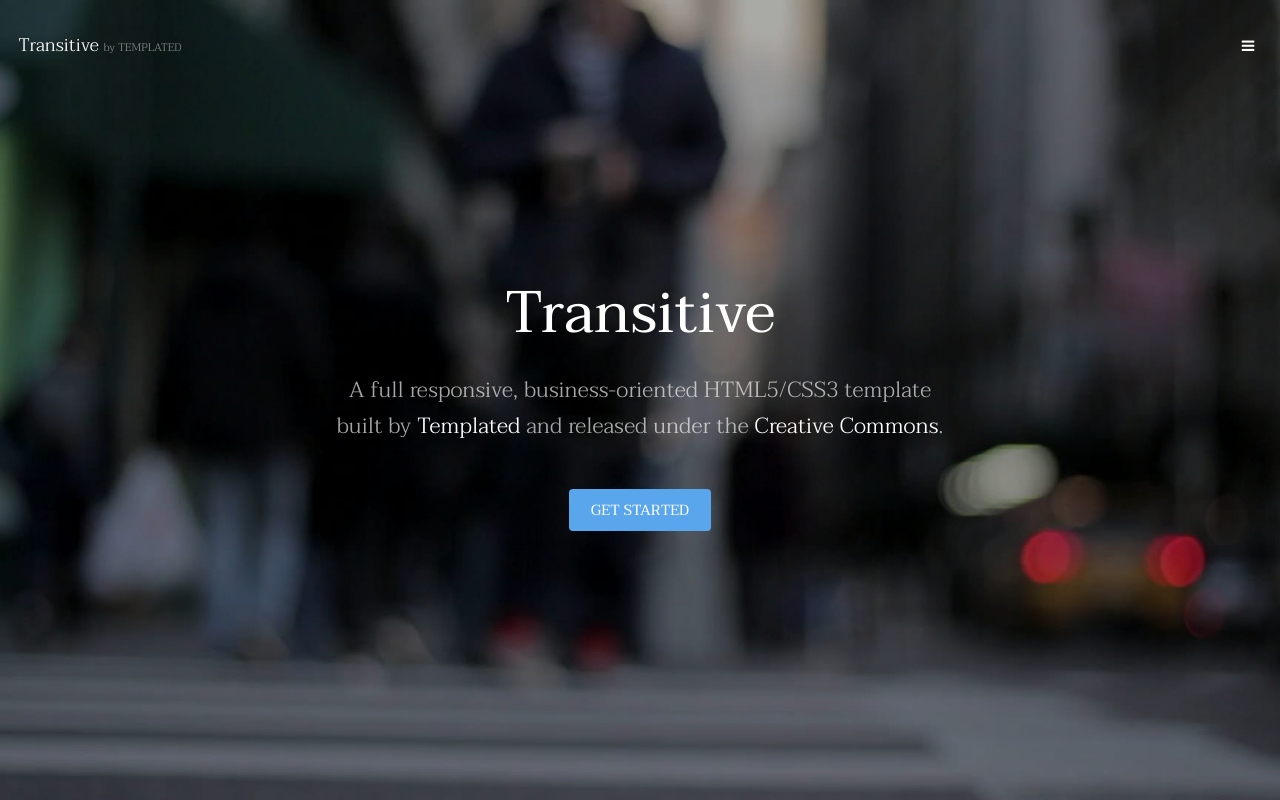
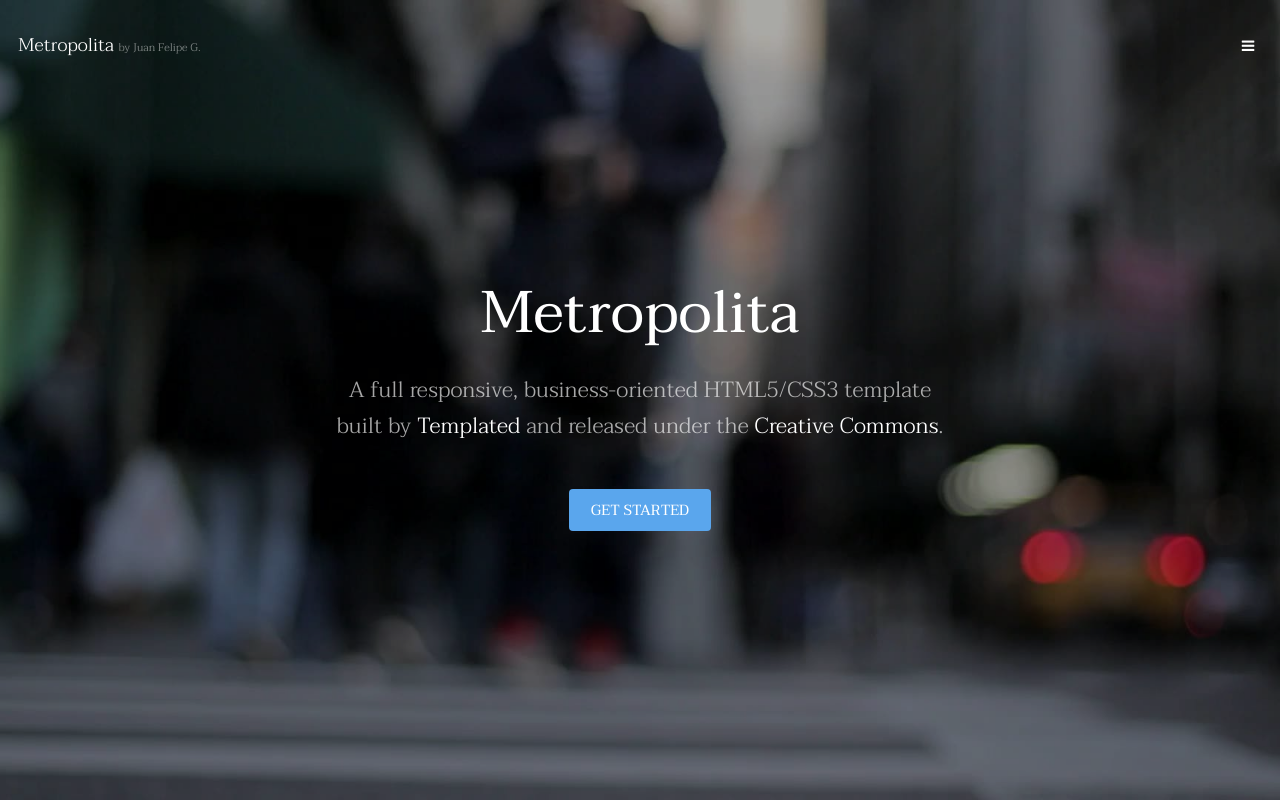
Before and after one commit to juagonmar7/04_REP_METROPOLITA, a plain HTML site: page index.html in a window 1280 px wide. Shown: the top 800 px of the page. Drawn offline with Linux system fonts and the light colour scheme.

Commit message:
Cambios en la portada por JUAN

```diff
--- a/index.html
+++ b/index.html
@@ -6,7 +6,7 @@
 -->
 <html>
 	<head>
-		<title>Transitive by TEMPLATED</title>
+		<title>Metropolita by Juan Felipe G.</title>
 		<meta charset="utf-8" />
 		<meta name="viewport" content="width=device-width, initial-scale=1" />
 		<link rel="stylesheet" href="assets/css/main.css" />
@@ -15,7 +15,7 @@
 
 		<!-- Header -->
 			<header id="header" class="alt">
-				<div class="logo"><a href="index.html">Transitive <span>by TEMPLATED</span></a></div>
+				<div class="logo"><a href="index.html">Metropolita <span>by Juan Felipe G.</span></a></div>
 				<a href="#menu" class="toggle"><span>Menu</span></a>
 			</header>
 
@@ -36,7 +36,7 @@
 		-->
 			<section id="banner" data-video="images/banner">
 				<div class="inner">
-					<h1>Transitive</h1>
+					<h1>Metropolita</h1>
 					<p>A full responsive, business-oriented HTML5/CSS3 template<br />
 					built by <a href="https://templated.co/">Templated</a> and released under the <a href="https://templated.co/license">Creative Commons</a>.</p>
 					<a href="#one" class="button special scrolly">Get Started</a>
```
